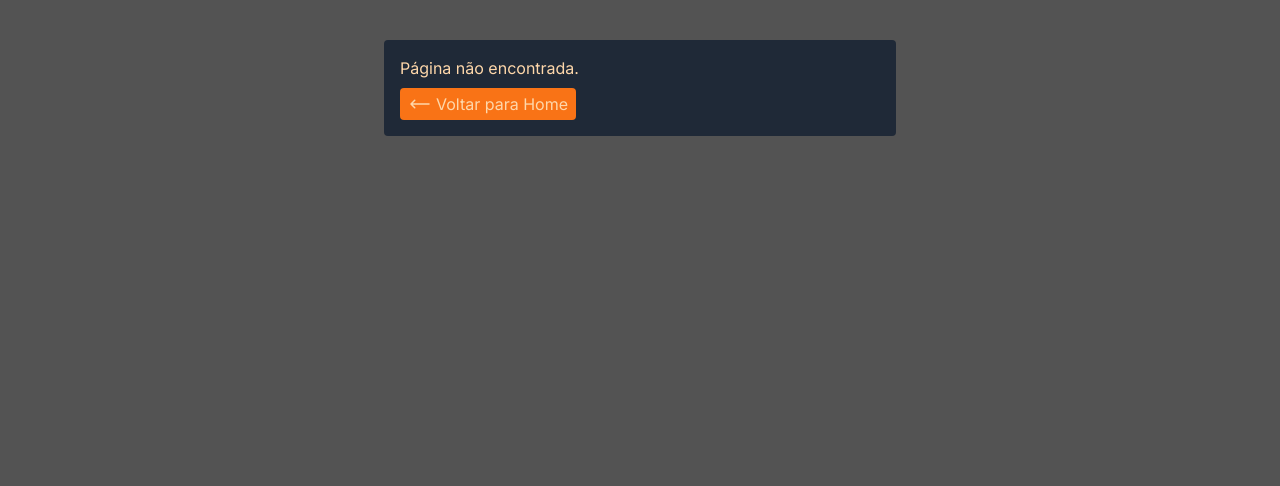
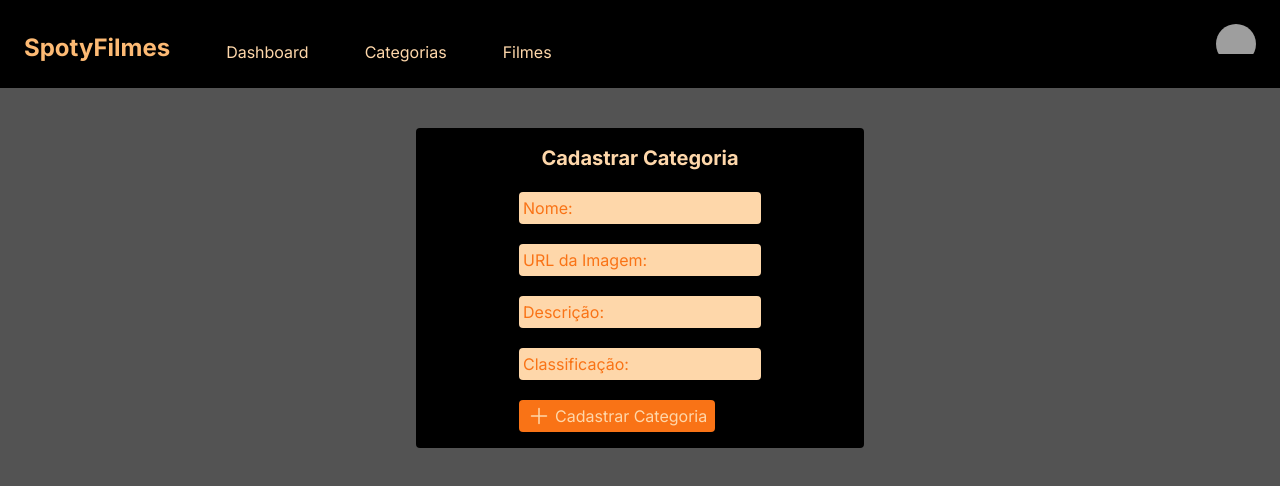
Before and after one commit to KaueCaponero/SpotyFilmes, a Next.js app in the folder spotyfilmes-web/: page /categorias/new in a window 1280 px wide. Before the commit this address had no page. Shown: the top 486 px of the page. Built offline with nearby package versions, Linux system fonts and the light colour scheme; grey boxes are pictures that could not be loaded.

Commit message:
Metade da aula de 28-09

```diff
--- a/spotyfilmes-web/next.config.js
+++ b/spotyfilmes-web/next.config.js
@@ -2,3 +2,9 @@
 const nextConfig = {}
 
 module.exports = nextConfig
+
+module.exports = {
+    experimental: {
+        serverActions: true,
+    },
+}
--- /dev/null
+++ b/spotyfilmes-web/src/actions/categorias.js
@@ -0,0 +1,17 @@
+"use server"
+
+export async function create(data) {
+    const url = "http://localhost:8080/categorias"
+
+    const options = {
+        method: "POST",
+        body: JSON.stringify(Object.fromEntries(data)),
+        headers: {
+            "Content-Type": "application/json"
+        }
+    }
+
+    const resp = await fetch(url, options)
+
+    if (resp.status !== 201) return {error : "Erro ao cadastrar categoria" }
+}
--- a/spotyfilmes-web/src/components/card.jsx
+++ b/spotyfilmes-web/src/app/categorias/datarow.jsx
@@ -1,6 +1,6 @@
 import { StarIcon, HeartIcon, PencilIcon, TrashIcon } from "@heroicons/react/24/solid";
 
-export default function Card({ categoria }) {
+export default function DataRow({ categoria }) {
     const estrelasPintadas = categoria.classificacao;
 
     const pintarEstrelas = () => {
@@ -18,20 +18,20 @@ export default function Card({ categoria }) {
     return (
         <div className="flex justify-between mt-5 gap-2 p-2 rounded max-w-md">
             <div className="w-1/2">
-                <img src={categoria.imagem} alt={categoria.nome} className="w-full h-80 object-cover rounded"/>
+                <img src={categoria.url_imagem} alt={categoria.nome} className="w-full h-80 object-cover rounded"/>
             </div>
 
             <div className="w-3/8 flex flex-col justify-center items-center gap-10">
-                <h2 className="font-bold text-orange-500">{categoria.nome}</h2>
+                <h2 className="font-bold">{categoria.nome}</h2>
                 <p>{categoria.descricao}</p>
                 <div className="flex gap-1">
                     {pintarEstrelas()}
                 </div>
             </div>
             <div className="w-1/8 flex flex-col justify-center items-center gap-10">
-                <HeartIcon className="h-6 w-6 text-orange-500 hover:text-orange-700 transition-colors" />
-                <PencilIcon className="h-6 w-6 text-orange-500 hover:text-orange-700 transition-colors" />
-                <TrashIcon className="h-6 w-6 text-orange-500 hover:text-orange-700 transition-colors" />
+                <HeartIcon className="h-6 w-6 text-orange-200 hover:text-orange-500 transition-colors" />
+                <PencilIcon className="h-6 w-6 text-orange-200 hover:text-orange-500 transition-colors" />
+                <TrashIcon className="h-6 w-6 text-orange-200 hover:text-orange-500 transition-colors" />
             </div>
         </div>
     );
--- /dev/null
+++ b/spotyfilmes-web/src/app/categorias/new/page.jsx
@@ -0,0 +1,38 @@
+import NavBar from "@/components/navbar";
+import InputText from "@/components/input-text";
+import Button from "@/components/button";
+
+import { create } from "@/actions/categorias";
+
+import { PlusIcon } from '@heroicons/react/24/solid';
+
+export default function CategoriaNew() {
+
+    async function onSubmit(formData) {
+        "use server"
+
+        const resp = create(formData)
+
+        if (resp?.error) alert(resp.error)
+    }
+
+    return (
+        <>
+            <NavBar />
+            <main className="container bg-black mt-10 mx-auto rounded p-4 max-w-md">
+                <div className="flex flex-col items-center">
+                    <h2 className="text-xl font-bold">Cadastrar Categoria</h2>
+                    <form action ={onSubmit} className="flex flex-col items-start gap-5 mt-5">
+                        <InputText placeholder="Nome: "/>
+                        <InputText placeholder="URL da Imagem: "/>
+                        <InputText placeholder="Descrição: "/>
+                        <InputText placeholder="Classificação: "/>
+                        <Button type="button" icon={<PlusIcon className="h-6 w-6" />}>
+                            Cadastrar Categoria
+                        </Button>
+                    </form>
+                </div>
+            </main>
+        </>
+    );
+}
--- a/spotyfilmes-web/src/app/categorias/page.jsx
+++ b/spotyfilmes-web/src/app/categorias/page.jsx
@@ -1,18 +1,25 @@
 import NavBar from "@/components/navbar";
 import Filter from "@/components/filter"
 import Button from "@/components/button";
-import Card from "@/components/card"
+import DataRow from "@/app/categorias/datarow"
 
 import { PlusIcon } from '@heroicons/react/24/solid';
 
-export default function PageCategorias() {
+async function carregarDados() {
+  const url = "http://localhost:8080/categorias"
+  const resp = await fetch(url, {next: {revalidate: 0}})
 
-  const categoria_teste = {
-    nome: "Guardioes da Galaxia",
-    imagem: "https://proxy.olhardigital.com.br/wp-content/uploads/2023/02/o-projeto-adam-divulgacao-netflix-1.png",
-    descricao: "testsa dsdasdausid bauisbdiab sdibaiusdbiuasbd dfjiosdjfio sdiofh soidfjhios dfoisdhjofis iodf soidiosdf iosd foisd fios jdfios dofj oisd foisd jfiodiuabsidub auisbduibaisubd iuabsiudbe",
-    classificacao: 3
-  };
+  if (resp.status !== 200) {
+    alert("Erro ao buscar dados das categorias.")
+    return
+  }
+
+  return await resp.json();
+}
+
+export default async function PageCategorias() {
+
+  const categorias = await carregarDados();
 
   return (
     <>
@@ -25,7 +32,9 @@ export default function PageCategorias() {
             Cadastrar Categoria
           </Button>
         </div>
-        <Card categoria={categoria_teste}/>
+        <div className="space-y-2">
+          {categorias.map(categoria => <DataRow key={categoria.id} categoria={categoria} />)}
+        </div>
       </main>
     </>
   );
--- a/spotyfilmes-web/src/app/not-found.jsx
+++ b/spotyfilmes-web/src/app/not-found.jsx
@@ -5,7 +5,7 @@ import { ArrowLongLeftIcon } from '@heroicons/react/24/solid'
 export default function NotFound() {
     return (
       <>
-        <main className="flex flex-col gap-2 items-start container bg-gray-800 mt-10 mx-auto rounded p-4 max-w-lg">
+        <main className="flex flex-col gap-2 items-start container bg-black mt-10 mx-auto rounded p-4 max-w-lg">
           <h2>Página não encontrada.</h2>
           <Button href="/" icon={<ArrowLongLeftIcon className="h-6 w-6"/>}>Voltar para Home</Button>
         </main>
--- a/spotyfilmes-web/src/components/button.jsx
+++ b/spotyfilmes-web/src/components/button.jsx
@@ -1,10 +1,16 @@
 import Link from "next/link";
 
-export default function Button({icon, children, ...props}) {
+export default function Button({icon, children, type="link", ...props}) {
     return (
-        <Link href="#" {...props} className="flex items-center gap-1 bg-orange-500 px-2 py-1 rounded hover:bg-orange-700 transition-colors">
-            {icon}
-            {children}
-        </Link>
+        (type === "link") ?
+            <Link href="#" {...props} className="flex items-center gap-1 bg-orange-500 px-2 py-1 rounded hover:bg-orange-700 transition-colors">
+                {icon}
+                {children}
+            </Link>
+            :
+            <button {...props} className="flex items-center gap-1 bg-orange-500 px-2 py-1 rounded hover:bg-orange-700 transition-colors">
+                {icon}
+                {children}
+            </button>
     );
 }
--- a/spotyfilmes-web/src/components/filter.jsx
+++ b/spotyfilmes-web/src/components/filter.jsx
@@ -1,3 +1,4 @@
+import InputText from "./input-text";
 import Button from "@/components/button";
 
 import { ChevronDownIcon, FunnelIcon } from '@heroicons/react/24/solid';
@@ -7,8 +8,7 @@ export default function Filter() {
         <>
             <main className="flex justify-end bg-black rounded p-1 mt-10 mx-auto max-w-7xl">
                 <div className="m-2">
-                    <label htmlFor="filterInput" />
-                    <input type="text" id="filterInput" placeholder="Buscar:" className="bg-orange-200 text-orange-500 p-1 rounded focus:outline-orange-500 placeholder-orange-500" />
+                <InputText placeholder="Buscar: "/>
                 </div>
                 <div className="flex justify-between m-2 gap-4 items-center">
                     <Button icon={<ChevronDownIcon className="h-6 w-6" />}>
--- /dev/null
+++ b/spotyfilmes-web/src/components/input-text.jsx
@@ -0,0 +1,7 @@
+export default function InputText({placeholder, ...props}) {
+    return (
+        <div className="flex flex-col gap-1">
+            <input type="text" placeholder={placeholder} {...props} className="bg-orange-200 text-orange-500 p-1 rounded focus:outline-orange-500 placeholder-orange-500" />
+        </div>
+    );
+}
```
